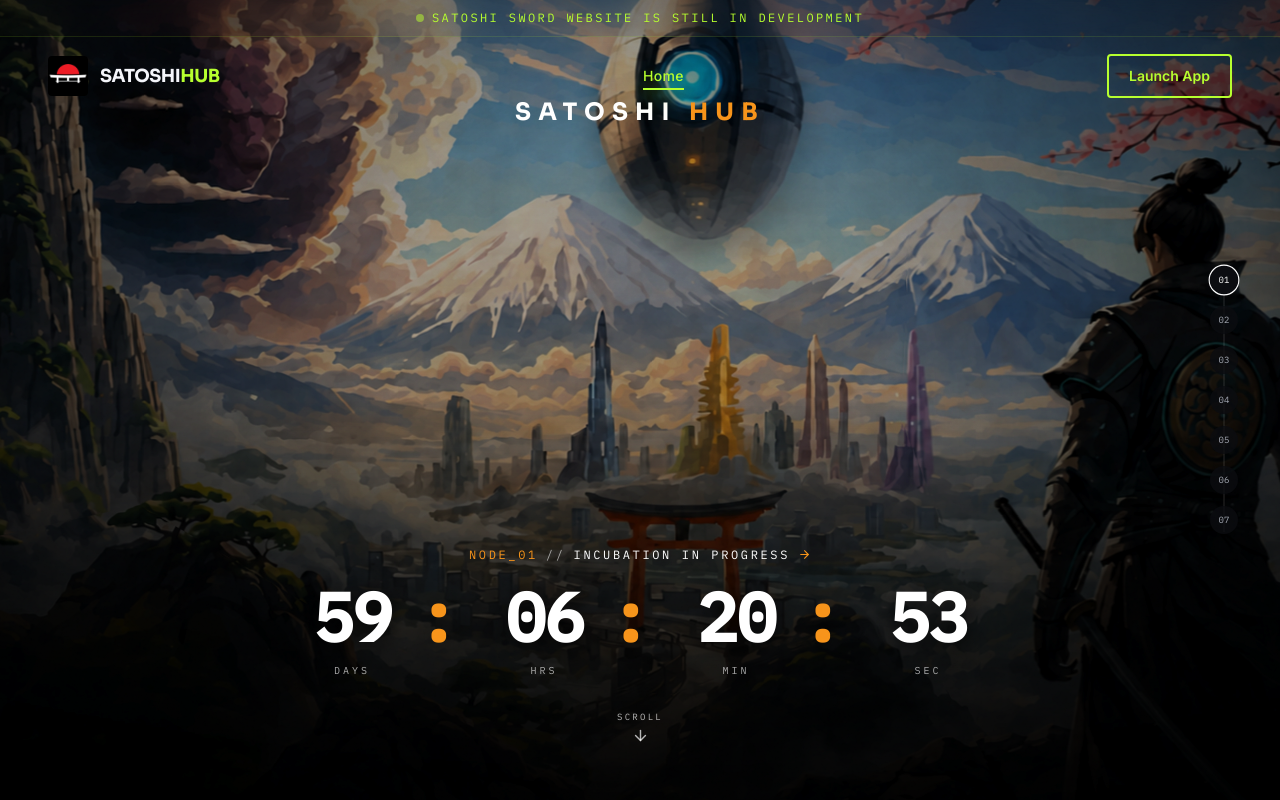
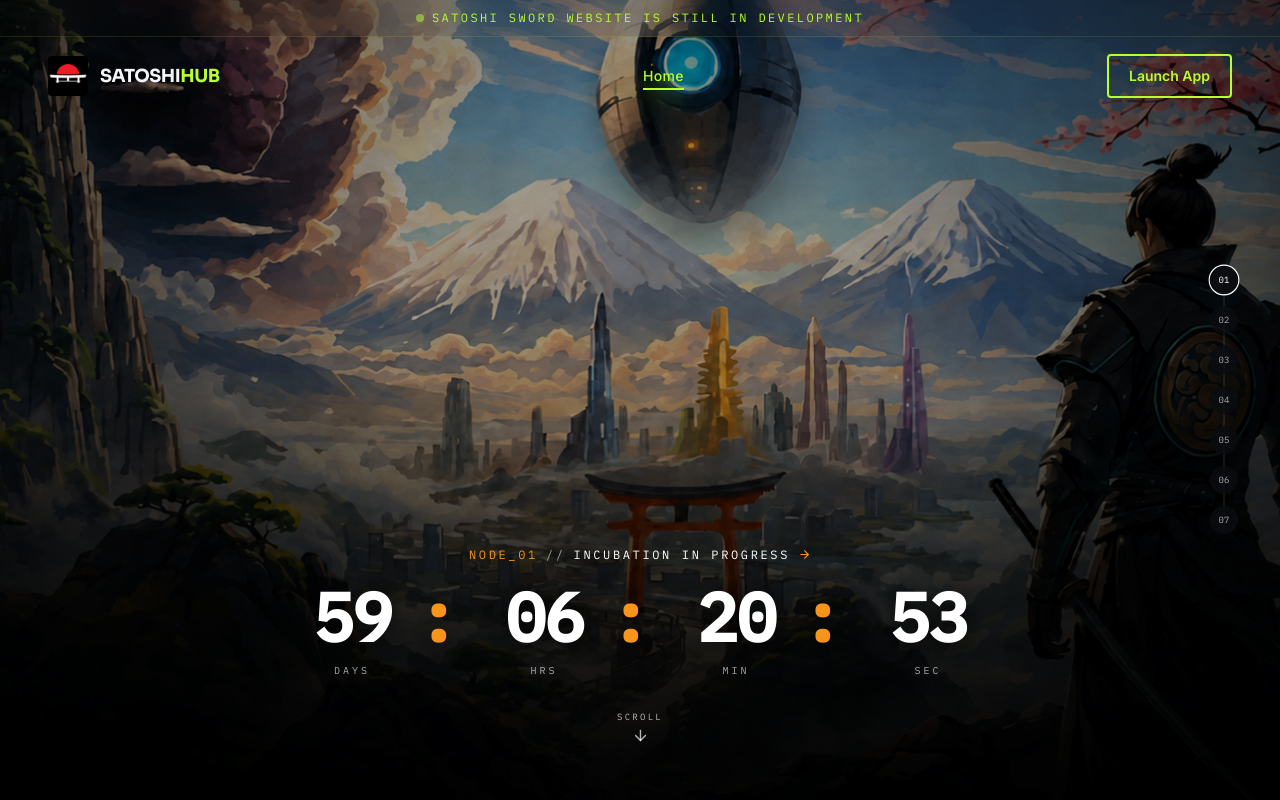
Before and after one commit to Persona-Chain/SatoshiHub, a React (Vite) app in the folder app/: page /#nodes in a window 1280 px wide. Shown: the top 800 px of the page. Built offline with nearby package versions, Linux system fonts and the light colour scheme.

Commit message:
Smooth cinematic illustration motion

```diff
--- a/app/src/index.css
+++ b/app/src/index.css
@@ -15,36 +15,15 @@
   will-change: transform;
 }
 
-.incubator-parallax-layer {
-  position: absolute;
-  inset: 0;
-  width: 100%;
-  height: 100%;
-  object-fit: cover;
-  object-position: center;
-  pointer-events: none;
+.incubator-pointer-motion {
+  transform: translate3d(var(--pointer-x-soft, 0), var(--pointer-y-soft, 0), 0);
   will-change: transform;
-  transition: transform 180ms cubic-bezier(0.2, 0.7, 0.2, 1);
-}
-
-.incubator-layer-capsule {
-  clip-path: circle(14% at 53% 18%);
-  transform: translate3d(var(--pointer-x, 0), var(--pointer-y, 0), 0) scale(1.008);
-}
-
-.incubator-layer-samurai {
-  clip-path: polygon(68% 17%, 100% 8%, 100% 100%, 73% 100%, 72% 72%, 67% 52%);
-  transform: translate3d(var(--pointer-x-reverse, 0), var(--pointer-y-reverse, 0), 0) scale(1.012);
-}
-
-.incubator-layer-foreground {
-  clip-path: polygon(0 67%, 17% 61%, 35% 78%, 52% 81%, 67% 72%, 77% 100%, 0 100%);
-  transform: translate3d(var(--pointer-x-soft, 0), var(--pointer-y-soft, 0), 0) scale(1.01);
+  transition: transform 420ms cubic-bezier(0.2, 0.7, 0.2, 1);
 }
 
 @media (prefers-reduced-motion: reduce) {
   .incubator-world-motion { animation: none; }
-  .incubator-parallax-layer { display: none; }
+  .incubator-pointer-motion { transform: none; }
 }
 
 .node-incubator-visual {
--- a/app/src/pages/HomePage.tsx
+++ b/app/src/pages/HomePage.tsx
@@ -70,13 +70,12 @@ const HomePage = () => {
     const ctx = gsap.context(() => {
       gsap.fromTo(
         world,
-        { scale: 1.04, yPercent: 0, xPercent: 0 },
+        { yPercent: -2, xPercent: 0 },
         {
-          scale: 1.12,
-          yPercent: -3,
-          xPercent: 1.25,
+          yPercent: 2.5,
+          xPercent: 0,
           ease: 'none',
-          scrollTrigger: { trigger: main, start: 'top top', end: 'bottom bottom', scrub: 1.2 },
+          scrollTrigger: { trigger: main, start: 'top top', end: 'bottom bottom', scrub: 2.2 },
         },
       );
     }, main);
@@ -84,18 +83,10 @@ const HomePage = () => {
     const handlePointerMove = (event: PointerEvent) => {
       const x = (event.clientX / window.innerWidth - 0.5) * 2;
       const y = (event.clientY / window.innerHeight - 0.5) * 2;
-      world.style.setProperty('--pointer-x', `${x * 14}px`);
-      world.style.setProperty('--pointer-y', `${y * 10}px`);
-      world.style.setProperty('--pointer-x-reverse', `${x * -8}px`);
-      world.style.setProperty('--pointer-y-reverse', `${y * -5}px`);
-      world.style.setProperty('--pointer-x-soft', `${x * -4}px`);
-      world.style.setProperty('--pointer-y-soft', `${y * -2}px`);
+      world.style.setProperty('--pointer-x-soft', `${x * -5}px`);
+      world.style.setProperty('--pointer-y-soft', `${y * -3}px`);
     };
     const resetPointer = () => {
-      world.style.setProperty('--pointer-x', '0px');
-      world.style.setProperty('--pointer-y', '0px');
-      world.style.setProperty('--pointer-x-reverse', '0px');
-      world.style.setProperty('--pointer-y-reverse', '0px');
       world.style.setProperty('--pointer-x-soft', '0px');
       world.style.setProperty('--pointer-y-soft', '0px');
     };
@@ -111,12 +102,11 @@ const HomePage = () => {
 
   return (
     <div ref={mainRef} className="relative isolate">
-      <div ref={worldRef} className="fixed inset-[-4%] z-0 overflow-hidden bg-dark" aria-hidden="true">
-        <div className="incubator-world-motion absolute inset-0">
-          <img src="/satoshi-hub-cinematic-hero.png" alt="" className="absolute inset-0 h-full w-full object-cover object-center" />
-          <img src="/satoshi-hub-cinematic-hero.png" alt="" className="incubator-parallax-layer incubator-layer-capsule" />
-          <img src="/satoshi-hub-cinematic-hero.png" alt="" className="incubator-parallax-layer incubator-layer-samurai" />
-          <img src="/satoshi-hub-cinematic-hero.png" alt="" className="incubator-parallax-layer incubator-layer-foreground" />
+      <div ref={worldRef} className="fixed inset-[-6%] z-0 overflow-hidden bg-dark" aria-hidden="true">
+        <div className="incubator-pointer-motion absolute inset-0">
+          <div className="incubator-world-motion absolute inset-0">
+            <img src="/satoshi-hub-cinematic-hero.png" alt="" className="absolute inset-0 h-full w-full object-cover object-center" />
+          </div>
         </div>
         <div className="absolute inset-0 bg-gradient-to-b from-black/15 via-black/25 to-black/70" />
         <div className="absolute inset-0 bg-[radial-gradient(circle_at_center,transparent_30%,rgba(0,0,0,0.42)_100%)]" />
--- a/app/src/sections/HeroSection.tsx
+++ b/app/src/sections/HeroSection.tsx
@@ -22,10 +22,6 @@ const HeroSection = ({ className = '' }: HeroSectionProps) => {
     <section className={`hero-section section-pinned relative min-h-screen overflow-hidden bg-transparent ${className}`}>
       <div className="absolute inset-0 bg-gradient-to-b from-black/20 via-transparent to-black/70" />
       <div className="absolute inset-0 bg-[radial-gradient(circle_at_center,transparent_35%,rgba(0,0,0,0.34)_100%)]" />
-
-      <div className="absolute left-1/2 top-24 z-10 -translate-x-1/2 whitespace-nowrap font-display text-lg font-bold tracking-[0.3em] text-white md:text-2xl">
-        SATOSHI <span className="text-[#f7931a]">HUB</span>
-      </div>
 
       <div className="absolute bottom-[7vh] left-1/2 z-20 flex w-[min(92vw,760px)] -translate-x-1/2 flex-col items-center text-center">
         {incubatingNode?.revealAt ? (
```
